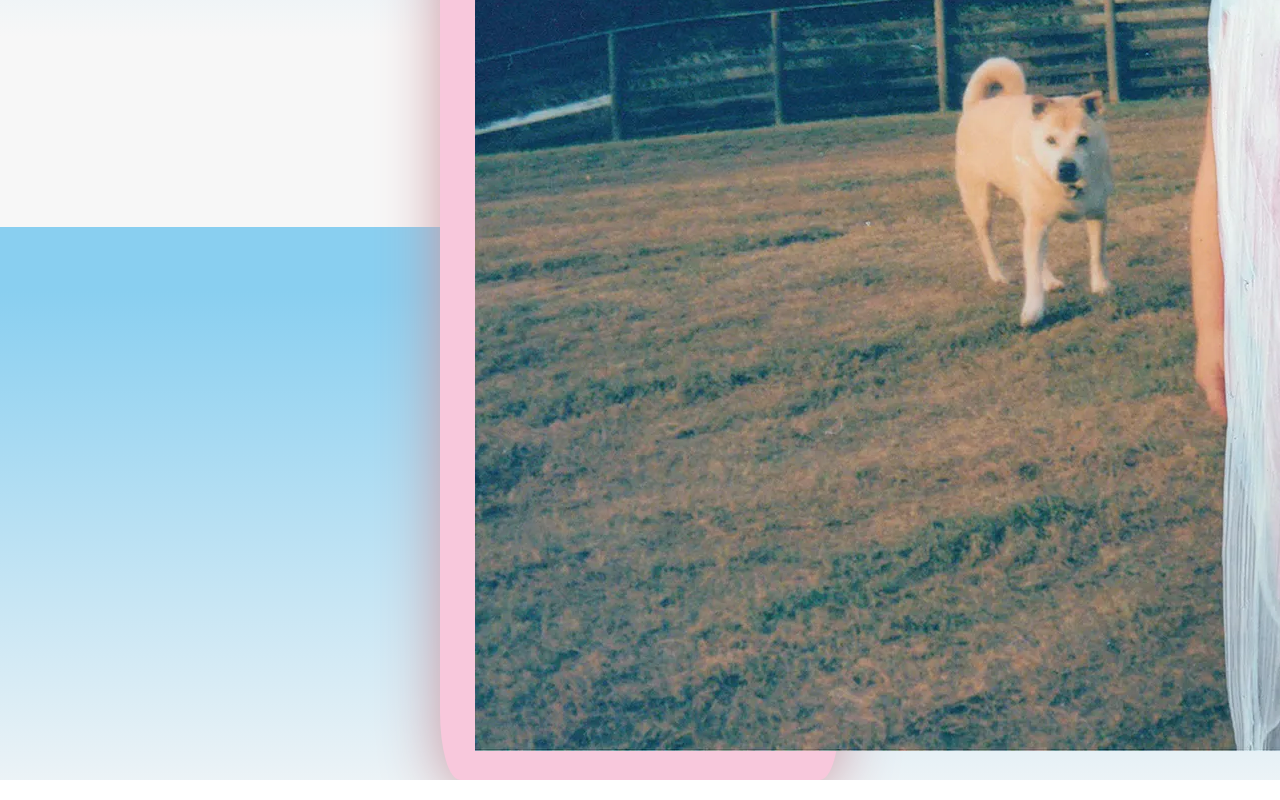
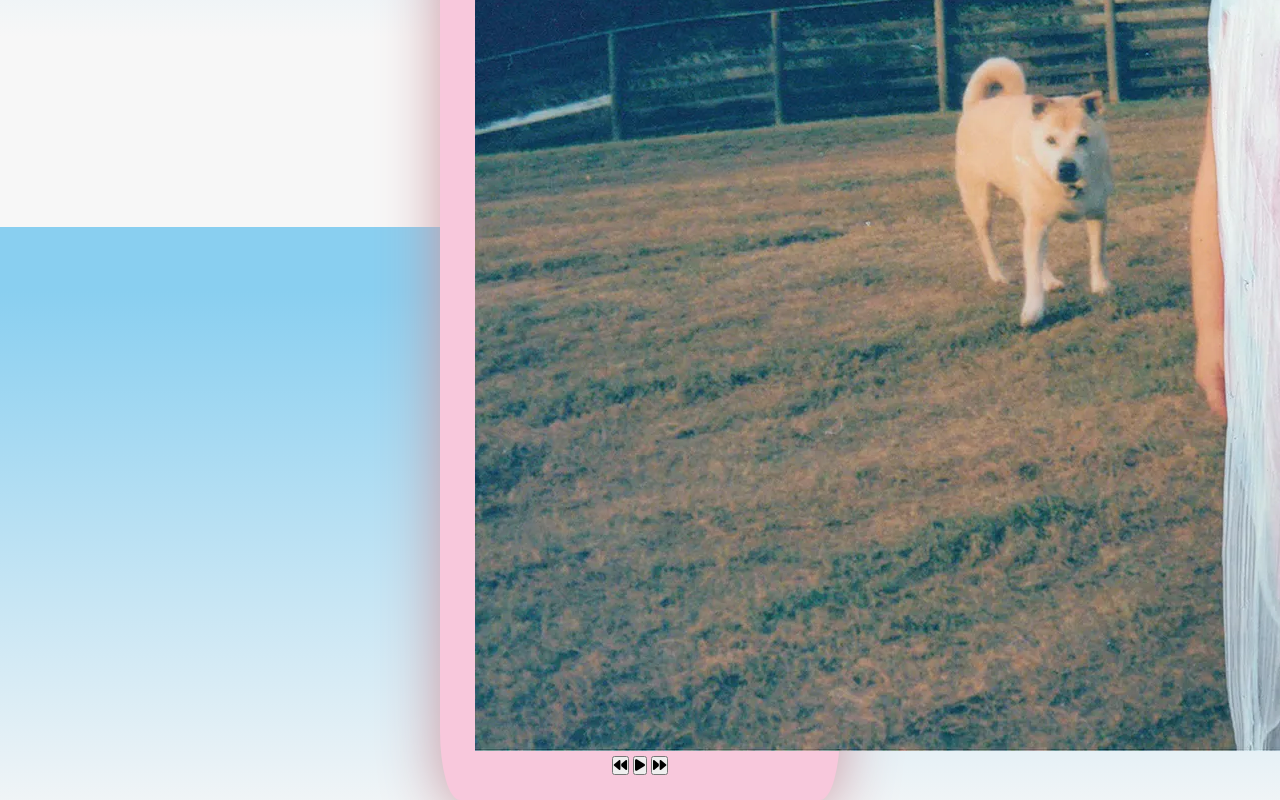
Before and after one commit to campatterson4/JavaScript-Music-Player, a plain HTML site: page index.html in a window 1280 px wide. Shown: the part 573-1373 px from the top of the page. Drawn offline with Linux system fonts and the light colour scheme.

Commit message:
finishing html

```diff
--- a/index.html
+++ b/index.html
@@ -19,7 +19,19 @@
                 </div>
                 <audio src="./resources/You Missed My Heart.mp3" id="audio"></audio>
                 <div class="imgs">
-                    <img src="./images/album.png">
+                    <img id="album-cover" src="./images/album.png" alt="Stranger in the Alps
+                    Album Cover">
+                </div>
+                <div class="nav">
+                    <button id="previous action-button">
+                        <i class="fas fa-backward"></i>
+                    </button>
+                    <button id="play action-button action-button-big">
+                        <i class="fas fa-play"></i>
+                    </button>
+                    <button id="next action-button">
+                        <i class="fas fa-forward"></i>
+                    </button>
                 </div>
             </div>
 
```
